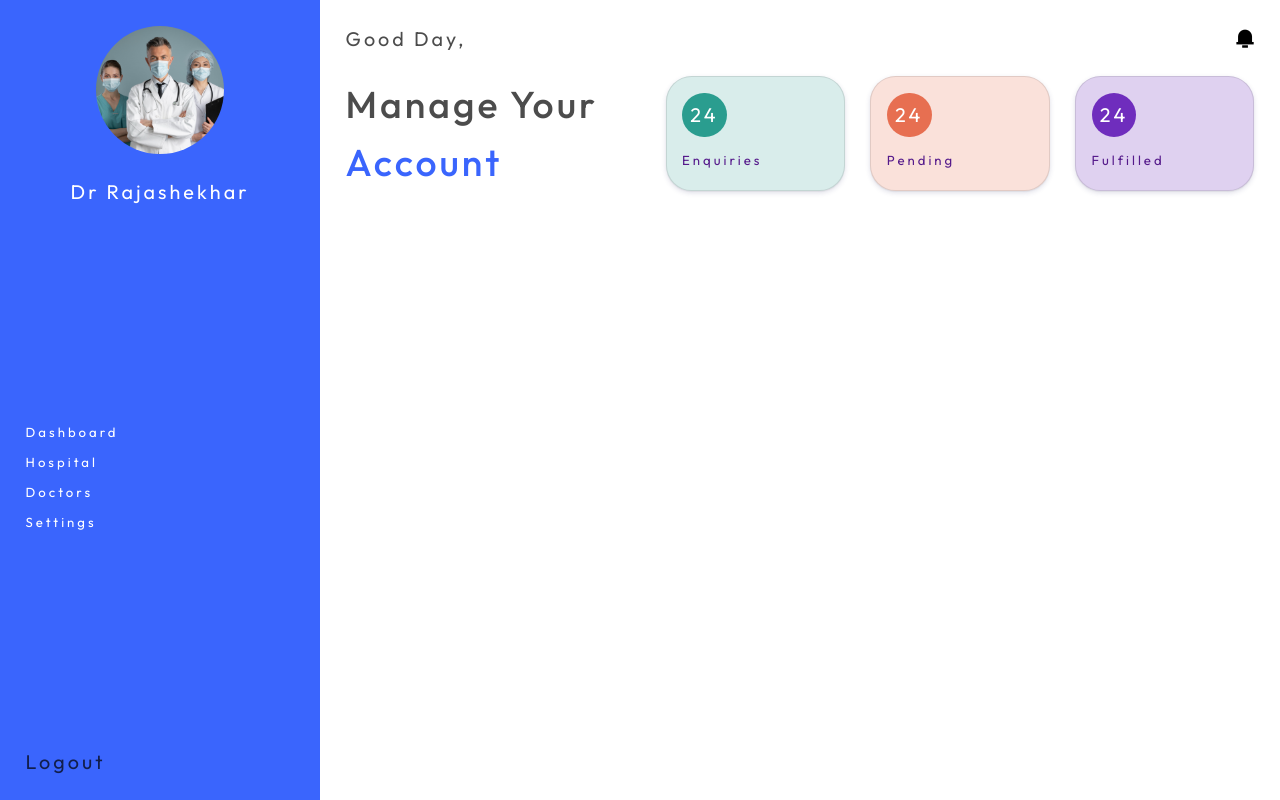
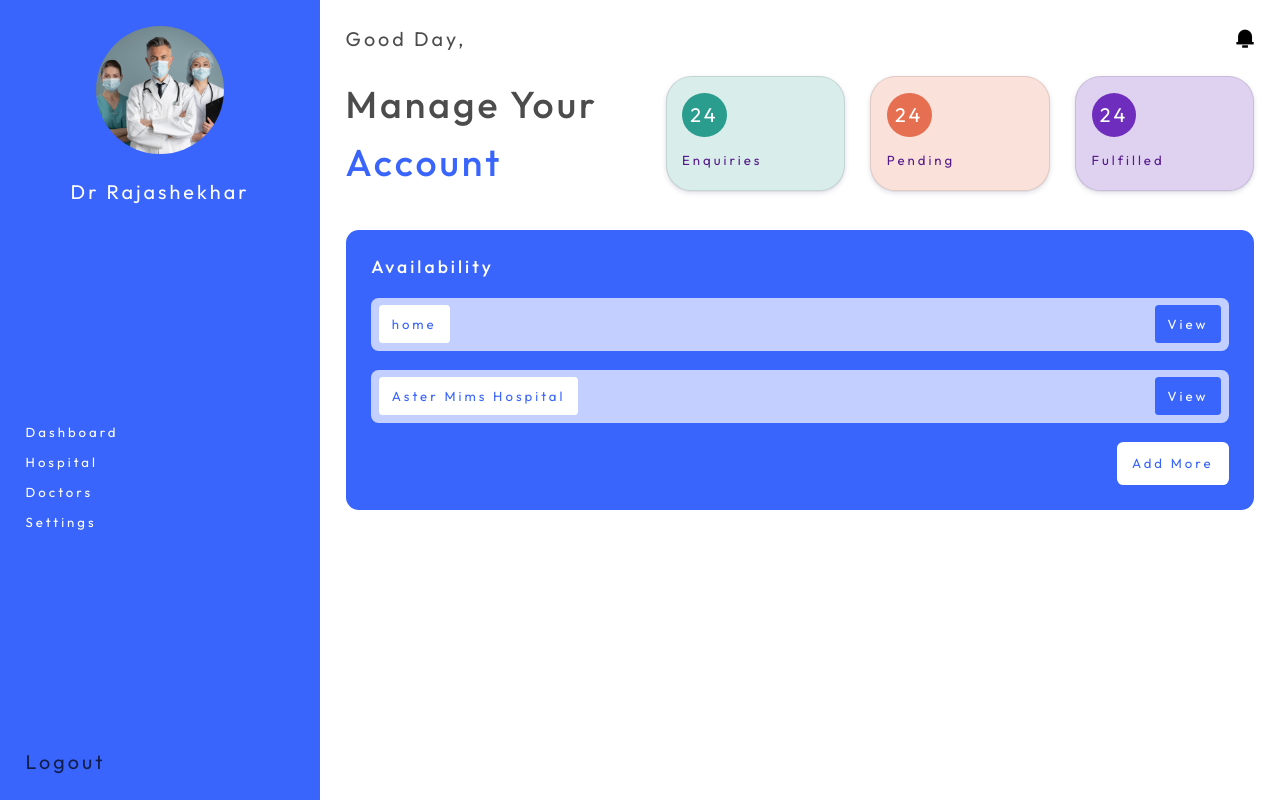
Before and after one commit to aswanthup/dr_one, a React (Create React App) app: page /doctoradmin in a window 1280 px wide. Built offline with nearby package versions, Linux system fonts and the light colour scheme.

Commit message:
doctor admin

```diff
--- a/src/pages/Doctoradmin/Doctoradmin.jsx
+++ b/src/pages/Doctoradmin/Doctoradmin.jsx
@@ -1,10 +1,37 @@
 import React from 'react'
 import Hospitaladminnotification from '../../components/Hospitaladminnotification'
 import Rightnavbar from '../../components/Rightnavbar'
+import "../Doctoradmin/doctoradmin.css";
+
+
+
+
+import Box from '@mui/material/Box';
+import Button from '@mui/material/Button';
+import Typography from '@mui/material/Typography';
+import Modal from '@mui/material/Modal';
+
+
+const style = {
+//   position: 'absolute',
+//   top: '50%',
+//   left: '50%',
+//   transform: 'translate(-50%, -50%)',
+//   width: 400,
+//  backgroundColor:"white",
+// padding:'2px',
+
+
+};
+
+
 
 export default function Doctoradmin() {
+  const [open, setOpen] = React.useState(false);
+  const handleOpen = () => setOpen(true);
+  const handleClose = () => setOpen(false);
   return (
-    <div>
+<div>
 
 
 
@@ -75,11 +102,75 @@ export default function Doctoradmin() {
 </div> */}
 
 
+<div className="availability">
+<h3>Availability</h3>
+
+  <div className="available flex">
+      <div className="hospitalname">
+         <h4>
+          home
+         </h4>
+      </div>
+
+
+      <div onClick={handleOpen} className="hospitalname_button">
+         <h4>
+          View
+         </h4>
+      </div>
+
+
+  </div>
+
+
+  <div className="available flex ">
+      <div className="hospitalname">
+         <h4>
+          Aster Mims Hospital
+         </h4>
+      </div>
+
+      <div className="hospitalname_button">
+         <h4>
+          View
+         </h4>
+      </div>
+
+
+  </div>
+
+  <div className="available_add_button flex">
+    <h4> Add More </h4>
+  </div>
+
+
+</div>
+
+
+
+<div>
+
+      <Modal
+        open={open}
+        onClose={handleClose}
+        aria-labelledby="modal-modal-title"
+        aria-describedby="modal-modal-description"
+      >
+   <div style={style} className='viewdetails'>
+        <h3>Availability</h3>
+        <h4>Hospital Name</h4>
+        <input type="text" />
+
+   </div>
+      </Modal>
+    </div>
+
+
 </div>
 
 
 </div>
 
-    </div>
+</div>
   )
 }
--- a/src/pages/Doctoradmin/doctoradmin.css
+++ b/src/pages/Doctoradmin/doctoradmin.css
@@ -0,0 +1,59 @@
+.availability{
+   background-color: #3A65FD;
+   border-radius:1vw;
+   min-height:10vw;
+   margin-top:3vw;
+   padding:2vw;
+   color: white;
+}
+
+.available{
+    background-color: rgb(194, 207, 255);
+    padding:0.6vw;
+    border-radius:0.6vw;
+    margin-top:1.5vw;
+    justify-content: space-between;
+}
+
+.hospitalname h4{
+    background-color: white;
+    width: fit-content;
+    color: #3A65FD;
+    padding:0.3vw 1vw;
+    border-radius:.3vw;
+}
+
+.hospitalname_button h4{
+    background-color:#3A65FD;
+    width: fit-content;
+
+    padding:0.3vw 1vw;
+    border-radius:.3vw;
+}
+
+
+.available_add_button h4{
+    background-color: white;
+    width: fit-content;
+    color: #3A65FD;
+    margin-top:1.5vw;
+    padding:.5vw 1.2vw;
+    border-radius:.5vw;
+}
+
+.available_add_button{
+    justify-content: flex-end;
+}
+
+
+.viewdetails{
+    padding: 10px;
+
+    position: absolute;
+    top: 50%;
+    left: 50%;
+    transform: translate(-50%, -50%);
+    border-radius:1vw;
+    background-color:white;
+    padding:10px;
+}
--- a/src/pages/Hospital/hospital.css
+++ b/src/pages/Hospital/hospital.css
@@ -165,7 +165,7 @@
 .medical_data_1{
     height:70px;
     width:22vw;
-    margin-top: -32px;
+    margin-top:-40px;
     box-shadow: rgba(0, 0, 0, 0.05) 0px 6px 24px 0px, rgba(0, 0, 0, 0.08) 0px 0px 0px 1px;
     z-index:-3;
     border-radius:1vw;
--- a/src/pages/Mainpage/main.css
+++ b/src/pages/Mainpage/main.css
@@ -30,11 +30,9 @@ body{
 
     font-family: 'Outfit', sans-serif;
     font-size: 0.88rem;
-    /* background: var(--color-background); */
     user-select:none;
     font-weight:800;
     font-size:1.8rem;
-
 }
 
 .head{
```
